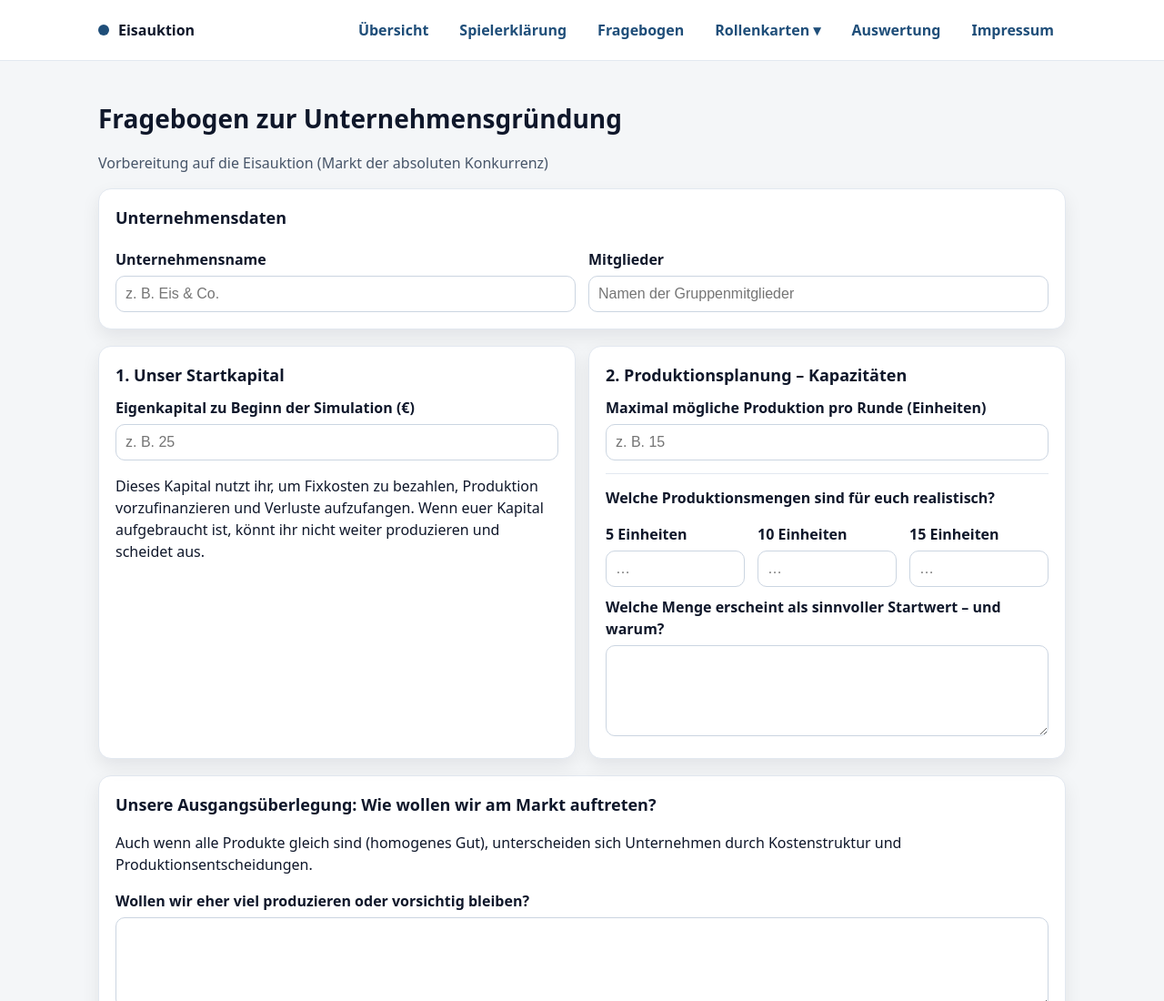
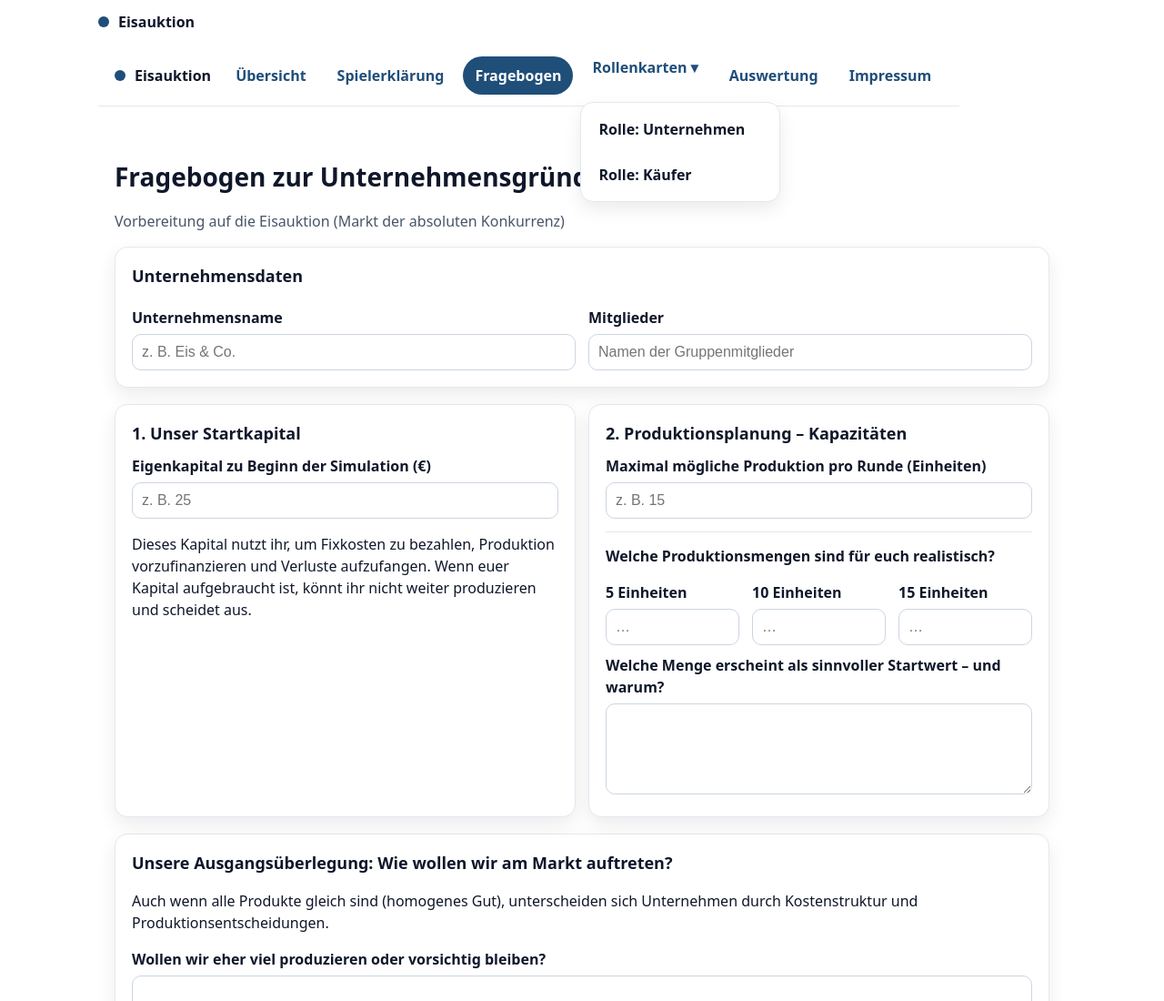
Before and after one commit to Beeblebrox1337/Eisauktion, a plain HTML site: page fragebogen.html in a window 1280 px wide. Shown: the top 1100 px of the page at 91% size. Drawn offline with Linux system fonts and the light colour scheme.

Commit message:
Update fragebogen.html

```diff
--- a/fragebogen.html
+++ b/fragebogen.html
@@ -12,21 +12,27 @@
   <div class="navwrap">
     <div class="brand"><span class="dot"></span> Eisauktion</div>
 
+    <header class="sitebar">
+  <div class="navwrap">
+    <div class="brand">
+      <span class="dot"></span>
+      Eisauktion
+    </div>
+
     <nav>
       <a href="index.html">Übersicht</a>
       <a href="spielerklaerung.html">Spielerklärung</a>
-      <a href="fragebogen.html">Fragebogen</a>
+      <a class="active" href="fragebogen.html">Fragebogen</a>
 
-      <!-- Rollenkarten: Dropdown -->
-      <details class="navdrop">
-        <!-- Auf Rollenseiten: summary zusätzlich class="active" geben -->
-        <summary>Rollenkarten ▾</summary>
+      <!-- Rollenkarten Dropdown -->
+      <div class="navdrop">
+        <a class="navdrop-toggle" href="#">Rollenkarten ▾</a>
+
         <div class="navdrop-menu">
-          <!-- Auf der jeweiligen Seite: dem passenden Link class="active" geben -->
           <a href="rolle-unternehmen.html">Rolle: Unternehmen</a>
           <a href="rolle-kaeufer.html">Rolle: Käufer</a>
         </div>
-      </details>
+      </div>
 
       <a href="auswertung.html">Auswertung</a>
       <a href="impressum.html">Impressum</a>
```
